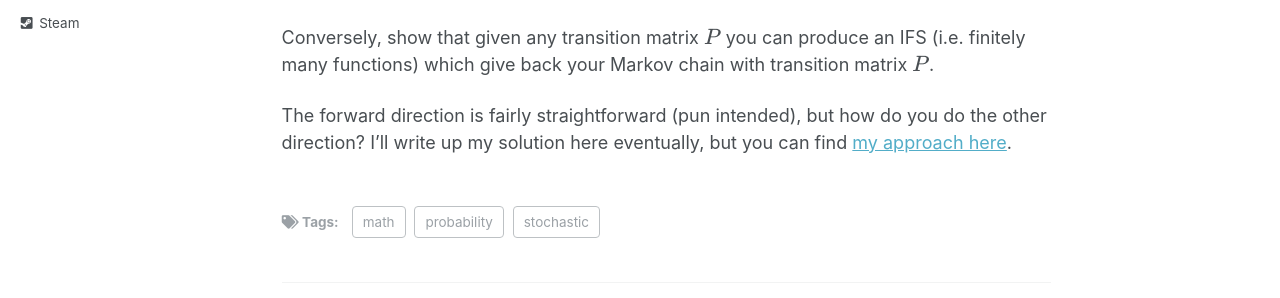
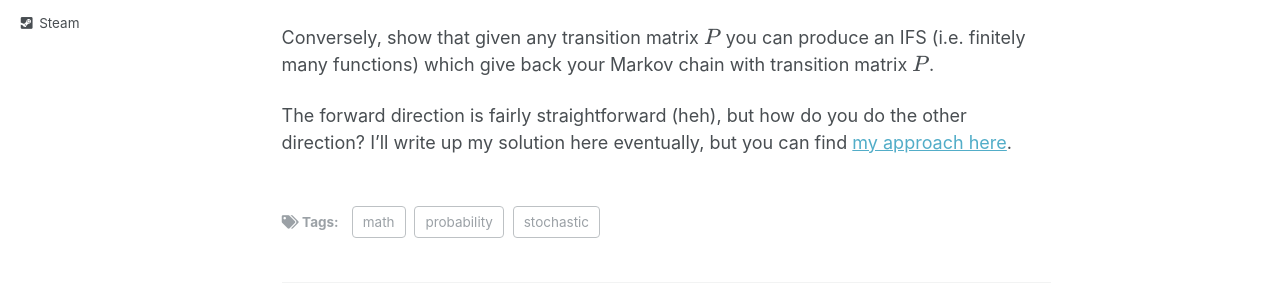
Before and after one commit to SriAR/sriar.github.io, a Jekyll site: the page built from _posts/2019-10-22-iterated-function-system.md, in a window 1280 px wide and 900 px high. Shown: the part 453-751 px from the top of the window. Built offline with Jekyll 4.4.1, drawn with Linux system fonts in a browser that asks for light colours; formulas are drawn with MathJax 3.

Commit message:
added publications

```diff
--- a/_includes/archive-single.html
+++ b/_includes/archive-single.html
@@ -30,7 +30,7 @@
       {% if post.link %}
         <a href="{{ post.link }}">{{ title }}</a> <a href="{{ base_path }}{{ post.url }}" rel="permalink"><i class="fa fa-link" aria-hidden="true" title="permalink"></i><span class="sr-only">Permalink</span></a>
       {% else %}
-        <a href="{{ base_path }}{{ post.url }}" rel="permalink">{{ title }}</a>
+        <a href="{{ post.paperurl }}" rel="permalink">{{ title }}</a>
       {% endif %}
     </h2>
 
@@ -41,7 +41,7 @@
         {% if post.collection == 'teaching' %}
           <p> {{ post.type }}, <i>{{ post.venue }}</i>, {{ post.date | default: "1900-01-01" | date: "%Y" }} </p>
         {% elsif post.collection == 'publications' %}
-          <p>Published in <i>{{ post.venue }}</i>, {{ post.date | default: "1900-01-01" | date: "%Y" }} </p>
+          <p> <i>{{ post.venue }}</i>, {{ post.date | default: "1900-01-01" | date: "%Y" }} </p>
         {% elsif post.date %}
          <p class="page__date"><strong><i class="fa fa-fw fa-calendar" aria-hidden="true"></i> {{ site.data.ui-text[site.locale].date_label | default: "Published:" }}</strong> <time datetime="{{ post.date | default: "1900-01-01" | date_to_xmlschema }}">{{ post.date | default: "1900-01-01" | date: "%B %d, %Y" }}</time></p>
         {% endif %}
@@ -56,8 +56,6 @@
       <p>Recommended citation: {{ post.citation }} <a href="{{ post.paperurl }}"><u>{{ post.paperurl }}</u></a></p>
     {% elsif post.citation %}
       <p>Recommended citation: {{ post.citation }} </p>
-    {% elsif post.paperurl %}
-      <p>Download <a href=" {{ post.paperurl }} "><u>here</u></a></p>
     {% endif %}
 
   </article>
--- a/_posts/2019-10-22-iterated-function-system.md
+++ b/_posts/2019-10-22-iterated-function-system.md
@@ -14,4 +14,4 @@
 
 Conversely, show that given any transition matrix $P$ you can produce an IFS (i.e. finitely many functions) which give back your Markov chain with transition matrix $P$.
 
-The forward direction is fairly straightforward (pun intended), but how do you do the other direction? I'll write up my solution here eventually, but you can find [my approach here](https://sriar.github.io/files/SP1_IFS.pdf).
+The forward direction is fairly straightforward (heh), but how do you do the other direction? I'll write up my solution here eventually, but you can find [my approach here](https://sriar.github.io/files/SP1_IFS.pdf).
```
